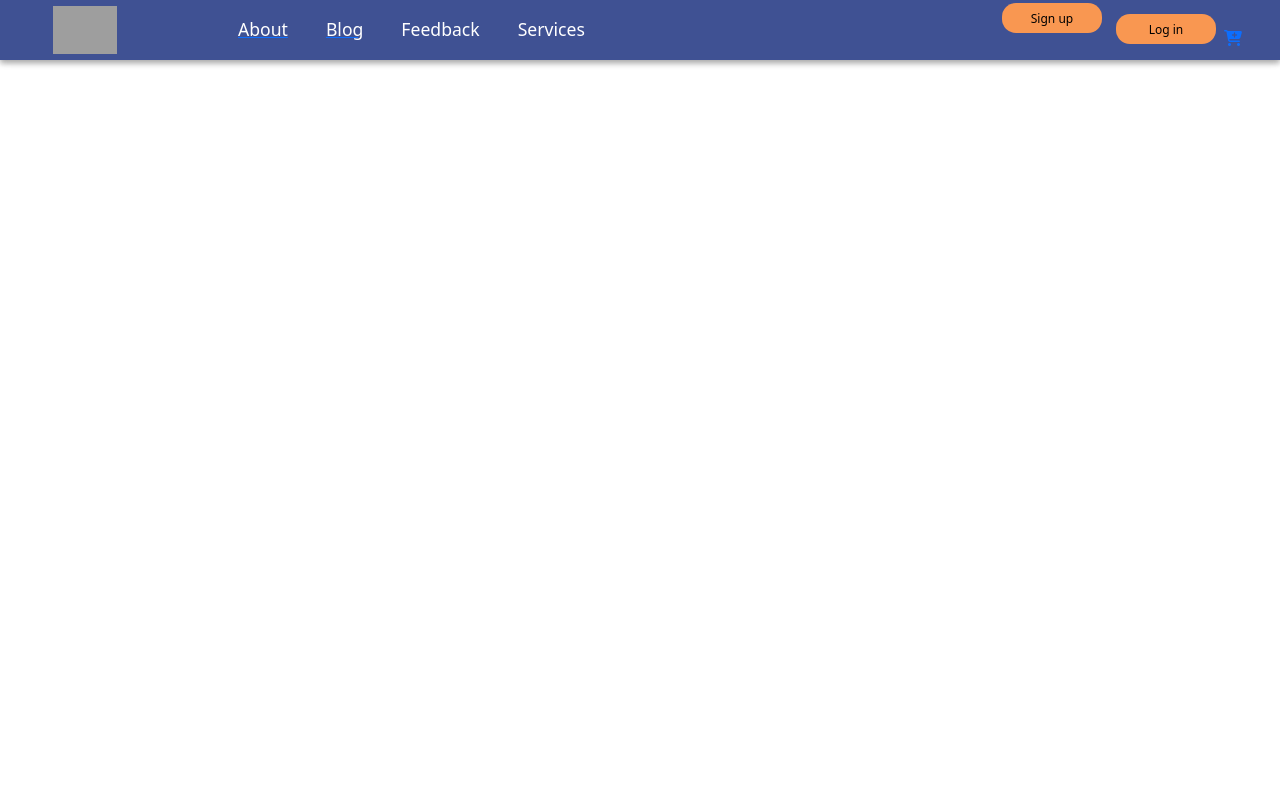
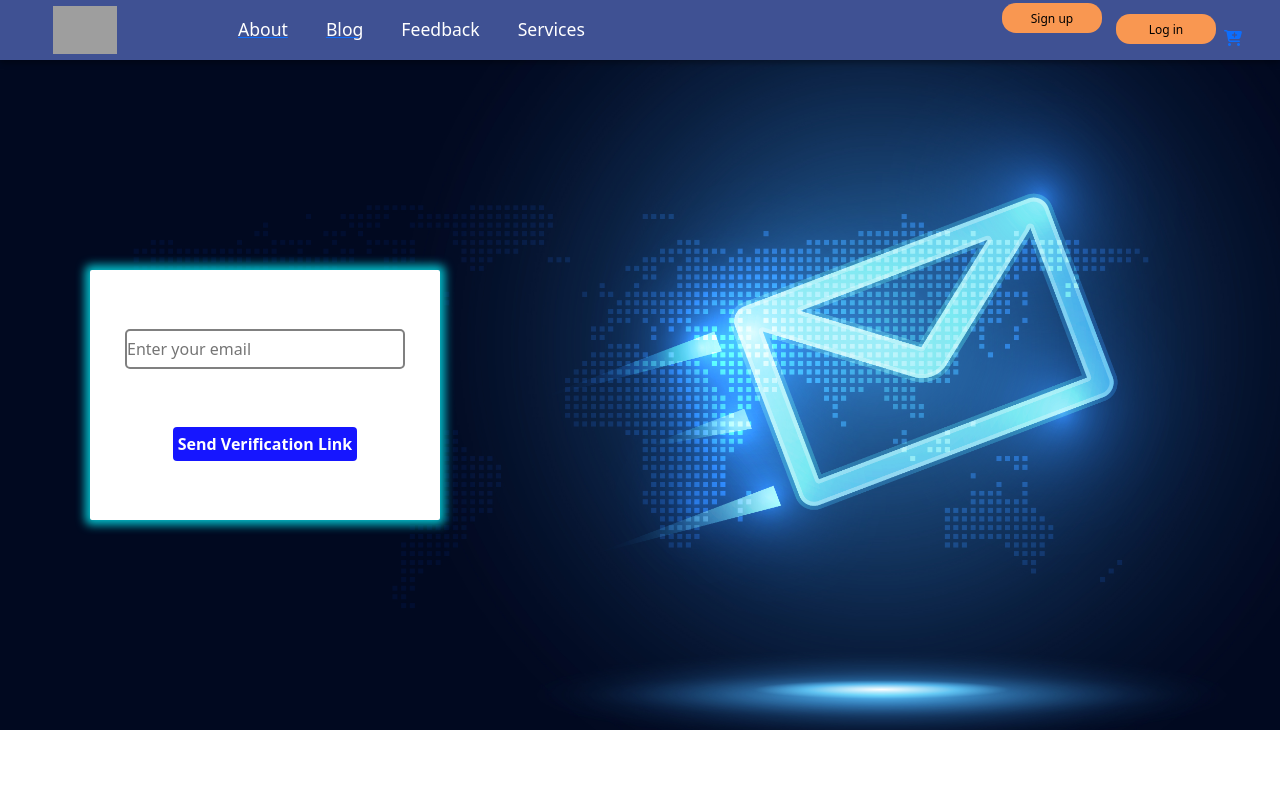
Before and after one commit to atulsinghmbbs/Project-Marvel, a React (Create React App) app in the folder coding/: page /EmailVerification in a window 1280 px wide. Shown: the top 800 px of the page. Built offline with nearby package versions, Linux system fonts and the light colour scheme; grey boxes are pictures that could not be loaded.

Commit message:
email verification frontend

```diff
--- a/coding/public/index.html
+++ b/coding/public/index.html
@@ -13,7 +13,7 @@
 
   <!-- flat icons cdn -->
   <link rel='stylesheet' href='https://cdn-uicons.flaticon.com/uicons-bold-rounded/css/uicons-bold-rounded.css'>
-
+  <script src="https://checkout.razorpay.com/v1/checkout.js"></script>
   <!-- bootstrap cdn -->
   <!-- <link rel="manifest" href="%PUBLIC_URL%/manifest.json" />
   <link rel="stylesheet" href="https://cdn.jsdelivr.net/npm/bootstrap@5.2.3/dist/css/bootstrap.min.css"
--- a/coding/src/App.js
+++ b/coding/src/App.js
@@ -19,6 +19,7 @@ import DomainAvalibility from './components/DomainAvalibility';
 import Checkout from './components/Checkout';
 import RazPay from './components/RazPay';
 import ResetPassword from './components/ResetPassword';
+import EmailVerification from './components/EmailVerification';
 
 
 
@@ -50,6 +51,7 @@ const App = () => {
 
         <Route path='DomainAvalibility' element={<DomainAvalibility />} />
         <Route path='Checkout' element={<Checkout />} />
+        <Route path='EmailVerification' element={<EmailVerification />} />
 
       </Routes>
       <Footer />
--- a/coding/src/components/DomainAvalibility.js
+++ b/coding/src/components/DomainAvalibility.js
@@ -9,28 +9,55 @@ const DomainAvalibility = () => {
 
     const [domainResult, setdomainResult] = useState([])
     const [isLoading, setLoading] = useState(true)
+    const [price, setPrice] = useState("")
+    const[newPrice,setNewPrice] = useState("")
 
     const dispatch = useDispatch()
 
     const location = useLocation()
     console.log("location wala data ", location.state);
 
+    const API_KEY = 'RXPtbysguCADwc7fsCTVkzKaq4rWRO0M';
 
 
     const getDomainData = async () => {
         const getData = await fetch(`http://localhost:8888/domains/search?searchTerm=${location.state.inputData}`)
-            .then((res) => res.json())
-            .then((data) => console.log(setdomainResult(data)))
+        .then((res) => res.json())
+        .then((data) => console.log(setdomainResult(data)))
         setLoading(false)
     }
     console.log("Your Result data", domainResult)
-    // console.log("Your suggestions data", domainResult.suggestions)
 
 
     useEffect(() => {
         window.scroll(0, 0)
         getDomainData()
     }, [location.state.inputData])
+
+    useEffect(() => {
+        if (domainResult.result) {
+            setNewPrice(domainResult.result.purchasePrice)
+        }
+    }, [domainResult])
+
+    console.log("new price",newPrice)
+
+
+
+    useEffect(() => {
+        fetch(`https://api.apilayer.com/exchangerates_data/convert?to=INR&from=USD&amount=${newPrice}`,{
+            headers:{
+                'apiKey':API_KEY
+            }
+        })
+            .then((response) => response.json())
+            .then((data) => console.log(setPrice(data)))
+
+    }, [newPrice])
+
+    console.log("price", price)
+
+
 
 
     function resultText() {
@@ -41,7 +68,7 @@ const DomainAvalibility = () => {
                 <div className='available'>
                     <p className='item'>This is available</p>
                     <div className="price">
-                        <i class="fa-sharp fa-solid fa-dollar-sign"></i><p>{domainResult.result.purchasePrice}</p>
+                        <i class="fa-sharp fa-solid fa-dollar-sign"></i><p>{price}</p>
                     </div>
                     <button>Buy Now</button>
                 </div>
--- /dev/null
+++ b/coding/src/components/EmailVerification.css
@@ -0,0 +1,39 @@
+.forget-bg{
+    background: url("../images/email.jpg");
+    background-repeat: no-repeat;
+    height: 670px;
+    margin-top: 60px;
+    background-size:cover;
+    background-position: center center;
+    display: flex;
+    align-items: center;
+    justify-content: center;
+}
+
+
+.emailverification form{
+    display: flex;
+    height: 250px;
+    border-radius: 2px;
+    width: 350px;
+    background-color: rgb(255, 255, 255);
+    align-items: center;
+    justify-content: space-evenly;
+    flex-direction: column;
+    margin-left: -550px;
+    box-shadow: 0px 0px 10px 5px rgb(4, 187, 200);
+}
+
+form button{
+    border-radius: 4px;
+    padding: 5px;
+    background-color: rgba(0, 0, 255, 0.915);
+    color: white;
+    font-weight: bold;
+    cursor: pointer;
+    border: none;
+}
+
+form button:hover{
+    background-color: rgb(8, 8, 190);
+}
--- /dev/null
+++ b/coding/src/components/EmailVerification.js
@@ -0,0 +1,44 @@
+import React, { useState } from 'react'
+import "./EmailVerification.css"
+
+
+
+const EmailVerification = () => {
+
+    const [email, setEmail] = useState("")
+
+
+    function handleSubmit(e) {
+        e.preventDefault()
+
+        fetch('http://localhost:8888/auth/reset-password-request', {
+            method: 'POST',
+            body: JSON.stringify({
+                email: email
+            }),
+            headers: {
+                'Content-type': 'application/json; charset=UTF-8',
+            },
+        })
+            .then((response) => response.json())
+            .then((json) => console.log(json));
+    }
+
+
+
+
+    return (
+        <div className="forget-bg">
+            <div className='emailverification'>
+                <form onSubmit={handleSubmit}>
+                    <input type="email" placeholder='Enter your email' value={email} onChange={(e) => { setEmail(e.target.value) }} />
+                    <button type='submit'>Send Verification Link</button>
+                </form>
+
+            </div>
+        </div>
+
+    )
+}
+
+export default EmailVerification
--- a/coding/src/components/LoginWithMe.css
+++ b/coding/src/components/LoginWithMe.css
@@ -73,5 +73,7 @@
  }
 
  .forgot-password {
-    cursor: pointer;
+    cursor: pointer
+
+    ;
  }
--- a/coding/src/components/LoginWithMe.js
+++ b/coding/src/components/LoginWithMe.js
@@ -5,6 +5,7 @@ import Popup from 'reactjs-popup';
 import 'reactjs-popup/dist/index.css';
 import Nav from "./Nav";
 import { loginWithJWT } from "../services/userService";
+import { NavLink } from "react-router-dom";
 
 
 function LoginWithMe() {
@@ -74,22 +75,15 @@ function LoginWithMe() {
                             <input type="password" value={password} onChange={(event) => setPassword(event.target.value)} placeholder="Enter Password" className="login-input" lassName="login-input" />
                         </label>
 
-
-                        {/* <p className=" forgot-password text-primary" style={{ fontWeight: 600 }}>Forgot Password?</p> */}
-
+                        <NavLink to="/EmailVerification">
+                        <p className=" forgot-password text-primary" style={{ fontWeight: 600 }}>Forgot Password?</p>
+                        </NavLink>
 
                         <button type="submit" className="login-withme-submit-btn">Submit</button>
                     </form>
                     <button onClick={() => loginWithRedirect()} className="continue-with-google-btn" ><i class="fa-brands fa-google"></i>Sign in with Google</button>
                     <br />
-                    <Popup trigger={<p className="forgot-password text-primary" style={{ fontWeight: 600 }} >Forgot password</p>} position="left center">
-                            <form onSubmit={verficationEmail}>
-                                <div>
-                                    <input type="email"  value={verifyEmail} onChange={(e) => setVerifyEmail(e.target.value)} />
-                                    <button type="submit">send verification link</button>
-                                </div>
-                            </form>
-                        </Popup>
+
                 </div>
             </div>
         </>
--- a/coding/src/components/RazPay.js
+++ b/coding/src/components/RazPay.js
@@ -29,7 +29,7 @@ function RazPay() {
     if (amount === "") {
       alert("please enter a valid amount");
     } else {
-      const options = {
+      var options = {
         key: "rzp_test_yKt32uKI6iM9vt",
         key_secret: "WdkV3mRiU6pFEy7AtPUNJ58i",
         amount: amount * 100,
```
Also changed, not shown: coding/src/components/ResetPassword.js (+0 -14 lines), coding/src/images/email.jpg (added).
